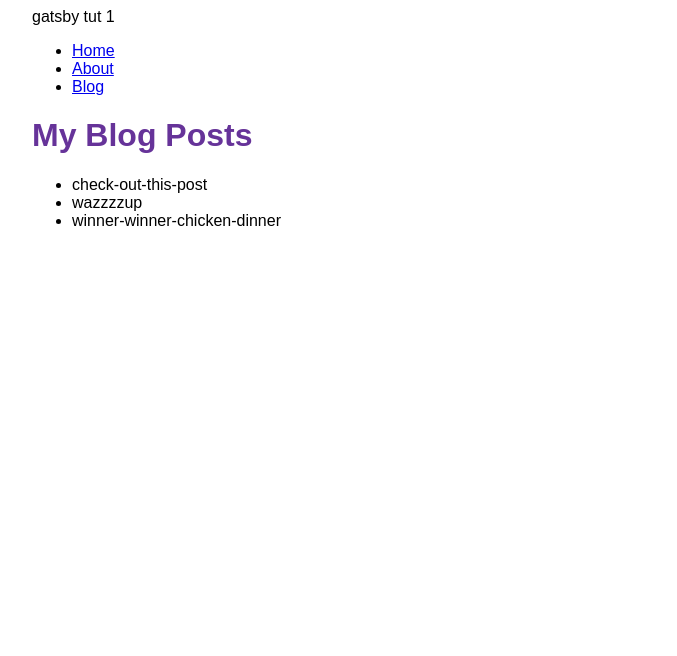
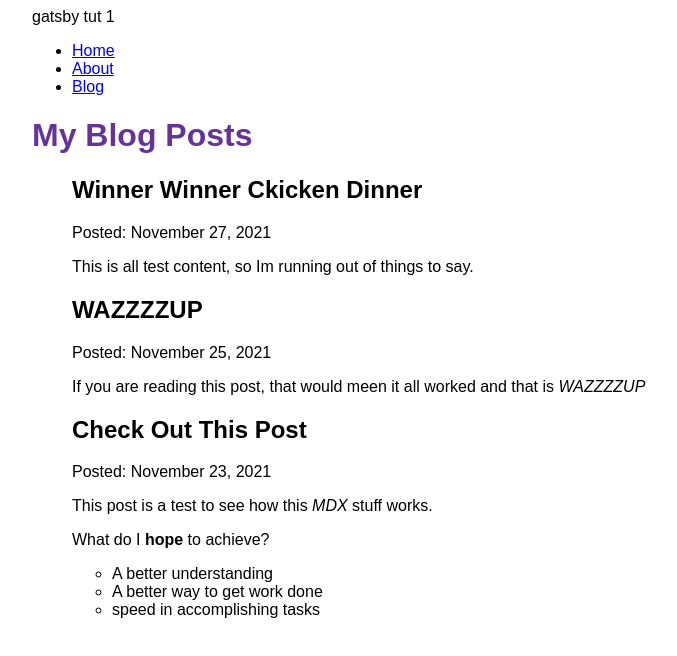
Before and after one commit to kenneth-brook/gatsby-tut-1, a Gatsby site: page /blog in a window 1280 px wide. Shown: the whole page, without its empty margins (183-860 px from the left). Built offline with nearby package versions, Linux system fonts and the light colour scheme; Gatsby itself is replaced by a stand-in of ours.

Commit message:
end part 5

```diff
--- a/blog/check-out-this-post.mdx
+++ b/blog/check-out-this-post.mdx
@@ -0,0 +1,12 @@
+---
+title: "Check Out This Post"
+date: "2021-11-23"
+---
+
+This post is a test to see how this _MDX_ stuff works.
+
+What do I **hope** to achieve?
+
+- A better understanding
+- A better way to get work done
+- speed in accomplishing tasks
--- a/blog/wazzzzup.mdx
+++ b/blog/wazzzzup.mdx
@@ -0,0 +1,6 @@
+---
+title: "WAZZZZUP"
+date: "2021-11-25"
+---
+
+If you are reading this post, that would meen it all worked and that is _WAZZZZUP_
--- a/blog/winner-winner-chicken-dinner.mdx
+++ b/blog/winner-winner-chicken-dinner.mdx
@@ -0,0 +1,6 @@
+---
+title: "Winner Winner Ckicken Dinner"
+date: "2021-11-27"
+---
+
+This is all test content, so Im running out of things to say.
--- a/gatsby-config.js
+++ b/gatsby-config.js
@@ -13,5 +13,6 @@ module.exports = {
         path: `${__dirname}/blog`,
       }
     },
+    "gatsby-plugin-mdx",
   ],
 };
--- a/package.json
+++ b/package.json
@@ -15,8 +15,11 @@
     "clean": "gatsby clean"
   },
   "dependencies": {
+    "@mdx-js/mdx": "^1.6.22",
+    "@mdx-js/react": "^1.6.22",
     "gatsby": "^4.2.0",
     "gatsby-plugin-image": "^2.2.0",
+    "gatsby-plugin-mdx": "^3.2.0",
     "gatsby-plugin-sharp": "^4.2.0",
     "gatsby-source-filesystem": "^4.2.0",
     "react": "^17.0.1",
--- a/src/pages/blog.js
+++ b/src/pages/blog.js
@@ -1,15 +1,20 @@
 import * as React from 'react'
 import { graphql } from 'gatsby'
+import { MDXRenderer } from 'gatsby-plugin-mdx'
 import Layout from '../components/layout'
 const BlogPage = ({ data }) => {
   return (
     <Layout pageTitle="My Blog Posts">
       <ul>
       {
-        data.allFile.nodes.map(node => (
-          <li key={node.name}>
-            {node.name}
-          </li>
+        data.allMdx.nodes.map((node) => (
+          <article key={node.id}>
+            <h2>{node.frontmatter.title}</h2>
+            <p>Posted: {node.frontmatter.date}</p>
+            <MDXRenderer>
+              {node.body}
+            </MDXRenderer>
+          </article>
         ))
       }
       </ul>
@@ -19,9 +24,14 @@ const BlogPage = ({ data }) => {
 
 export const query = graphql`
   query {
-    allFile {
+    allMdx(sort: {fields: frontmatter___date, order: DESC}) {
       nodes {
-        name
+        frontmatter {
+          date(formatString: "MMMM D, YYYY")
+          title
+        }
+        id
+        body
       }
     }
   }
```
Also changed, not shown: 1 other file.
